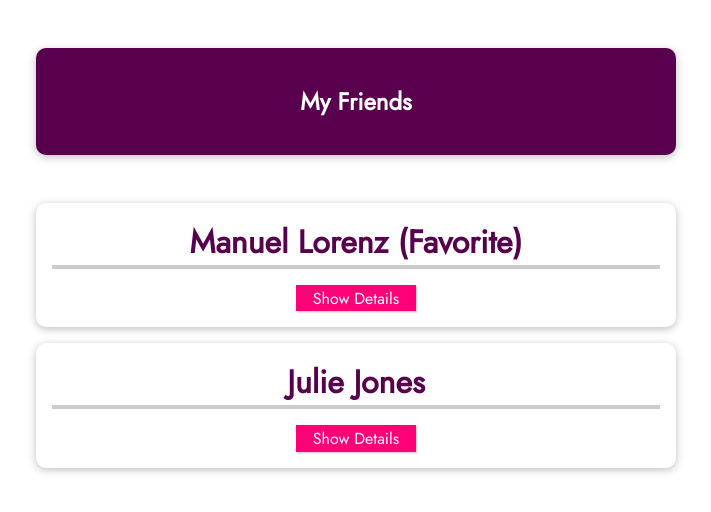
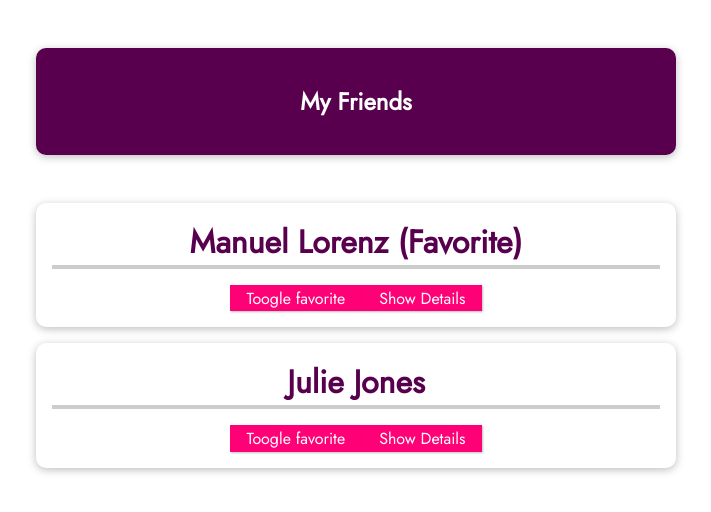
Before and after one commit to rpalvair/vue-formation, a Vue app in the folder vue-cli-01-a-new-vue-project/: page / in a window 1280 px wide. Shown: the top 512 px of the page, without its empty margins (284-995 px from the left). Built offline with nearby package versions, Linux system fonts and the light colour scheme.

Commit message:
feat : Use props as initial value and mutate component datas

```diff
--- a/vue-cli-01-a-new-vue-project/src/components/FriendContact.vue
+++ b/vue-cli-01-a-new-vue-project/src/components/FriendContact.vue
@@ -1,7 +1,7 @@
 <template>
   <li>
-    <h2>{{ name }} {{ isFavorite === "1" ? "(Favorite)" : "" }}</h2>
-    <!-- <button @click="toggleFavorite">Toogle favorite</button> -->
+    <h2>{{ name }} {{ friendIsFavorite ? "(Favorite)" : "" }}</h2>
+    <button @click="toggleFavorite">Toogle favorite</button>
     <button @click="toggleDetails">
       {{ detailsAreVisible ? "Hide Details" : "Show Details" }}
     </button>
@@ -18,15 +18,16 @@ export default {
   data() {
     return {
       detailsAreVisible: false,
+      friendIsFavorite: this.isFavorite === "1" ? true : false,
     }
   },
   methods: {
     toggleDetails() {
       this.detailsAreVisible = !this.detailsAreVisible
     },
-    // toggleFavorite() {
-    //   this.isFavorite = !this.isFavorite
-    // },
+    toggleFavorite() {
+      this.friendIsFavorite = !this.friendIsFavorite
+    },
   },
 }
 </script>
```
